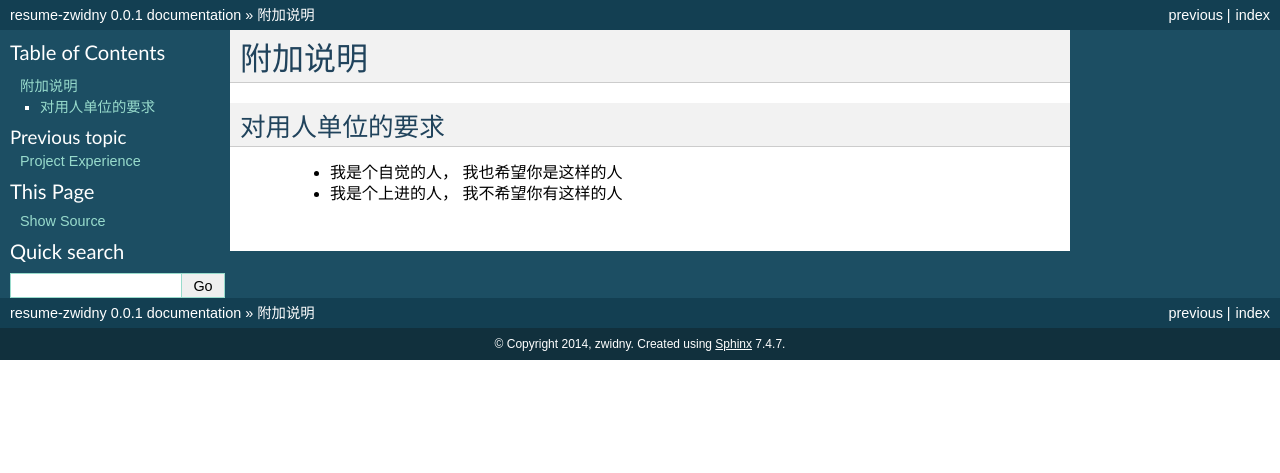
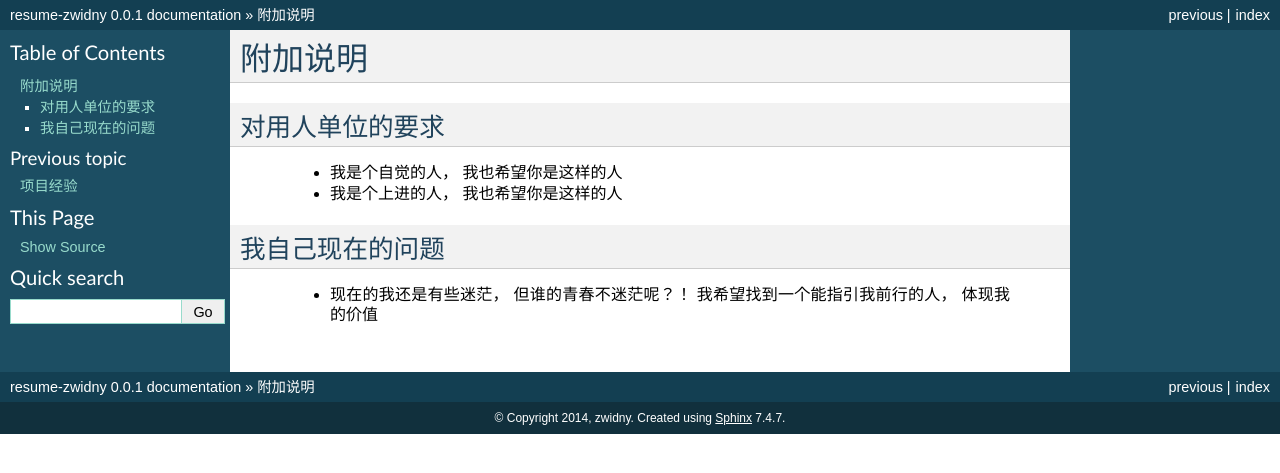
Before and after one commit to zwidny/zwidny, a Sphinx documentation site: the page built from source/docs/addition.rst, in a window 1280 px wide. Shown: the top 473 px of the page. Built offline with Sphinx 7.4.7, drawn with Linux system fonts in a browser that asks for light colours; formulas are drawn with MathJax 3.

Commit message:
Fix some error in addition.rst

```diff
--- a/source/docs/addition.rst
+++ b/source/docs/addition.rst
@@ -6,4 +6,11 @@
 
  + 我是个自觉的人， 我也希望你是这样的人
 
- + 我是个上进的人， 我不希望你有这样的人
+ + 我是个上进的人， 我也希望你是这样的人
+
+
+我自己现在的问题
+--------------------
+
+ + 现在的我还是有些迷茫， 但谁的青春不迷茫呢？！
+   我希望找到一个能指引我前行的人， 体现我的价值
--- a/source/docs/project_experience.rst
+++ b/source/docs/project_experience.rst
@@ -1,2 +1,2 @@
-Project Experience
+项目经验
 ====================
```
Also changed, not shown: 8 other files.
